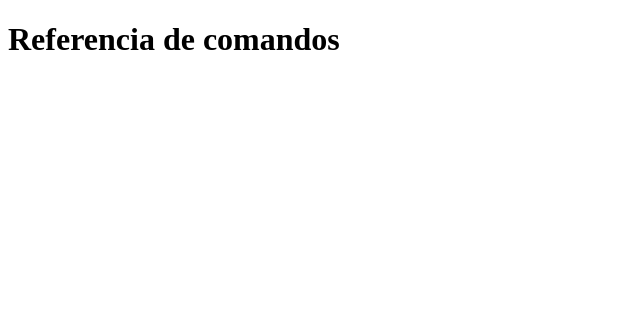
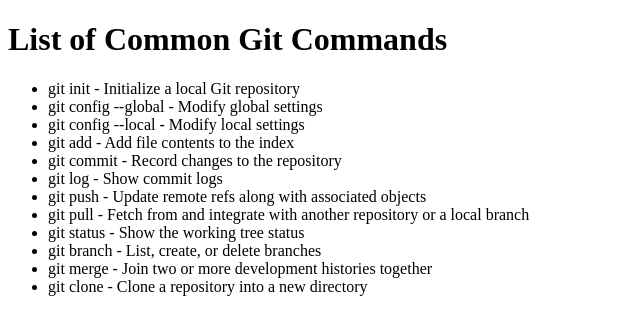
Before and after one commit to apalomet/apalomet, a plain HTML site: page index.html in a window 1280 px wide. Shown: the whole page, without its empty margins (0-640 px from the left). Drawn offline with Linux system fonts and the light colour scheme.

Commit message:
New index.html file with list of commands

```diff
--- a/index.html
+++ b/index.html
@@ -2,9 +2,25 @@
 <html lang="en">
 <head>
     <meta charset="UTF-8">
-    <title>GIT desde cero</title>
+    <meta http-equiv="X-UA-Compatible" content="IE=edge">
+    <meta name="viewport" content="width=device-width, initial-scale=1.0">
+    <title>Git Commands</title>
 </head>
 <body>
-    <h1>Referencia de comandos</h1>
+    <h1>List of Common Git Commands</h1>
+    <ul>
+        <li>git init - Initialize a local Git repository</li>
+        <li>git config --global - Modify global settings</li>
+        <li>git config --local - Modify local settings</li>
+        <li>git add - Add file contents to the index</li>
+        <li>git commit - Record changes to the repository</li>
+        <li>git log - Show commit logs</li>
+        <li>git push - Update remote refs along with associated objects</li>
+        <li>git pull - Fetch from and integrate with another repository or a local branch</li>
+        <li>git status - Show the working tree status</li>
+        <li>git branch - List, create, or delete branches</li>
+        <li>git merge - Join two or more development histories together</li>
+        <li>git clone - Clone a repository into a new directory</li>
+    </ul>
 </body>
 </html>
```
